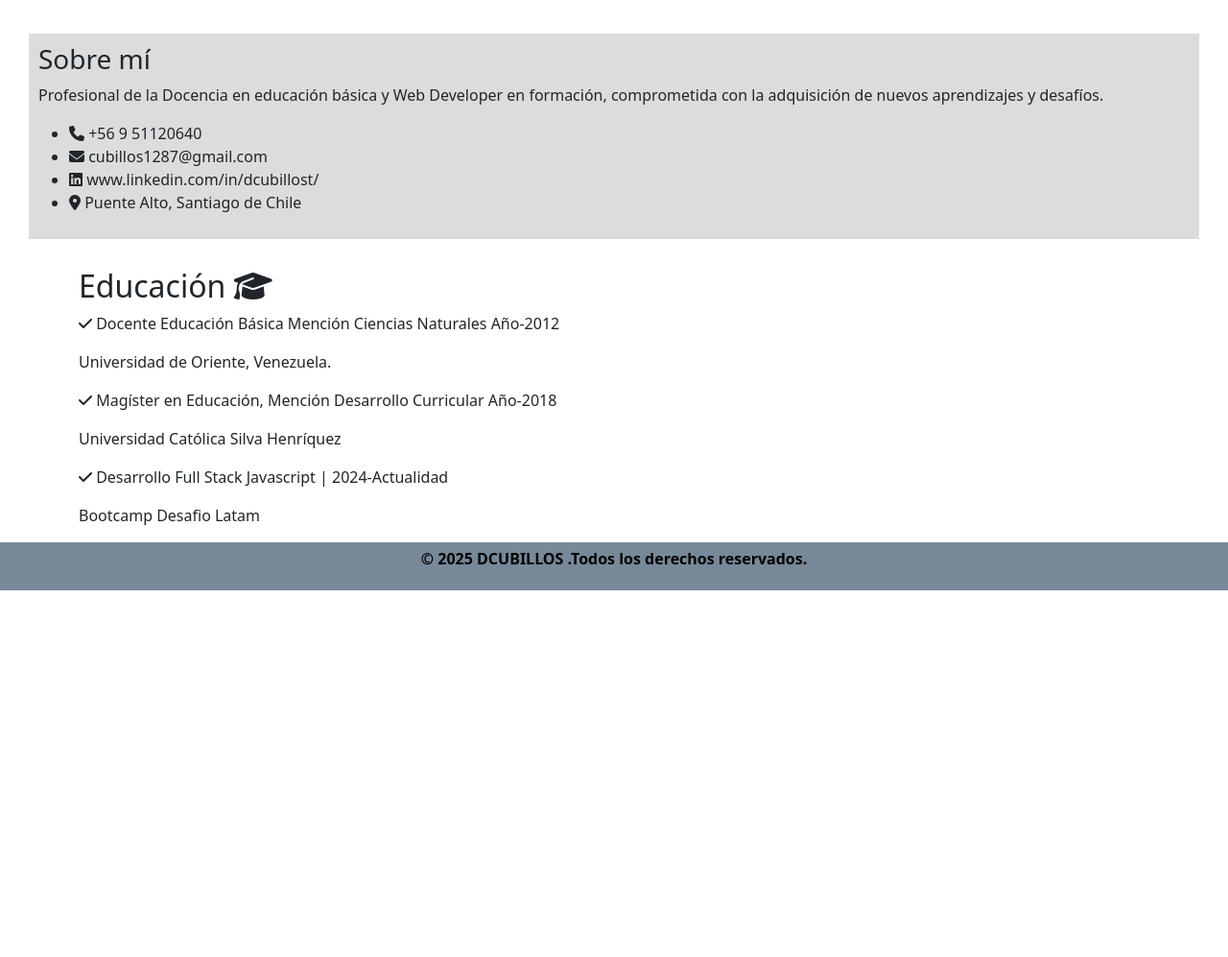
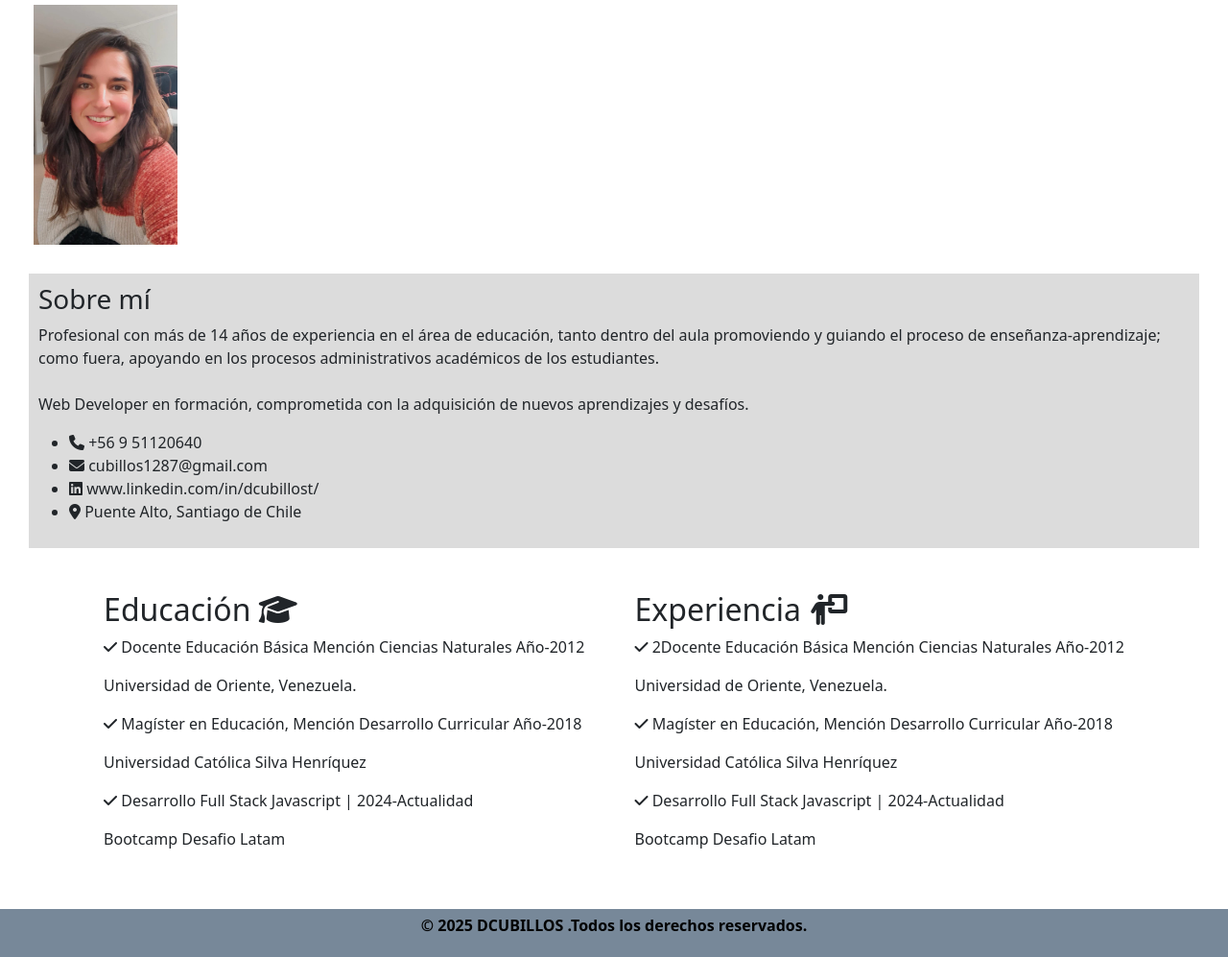
Before and after one commit to Cubillos1287/Cubillos1287.github.io, a plain HTML site: page index.html in a window 1280 px wide. Shown: the part 305-1302 px from the top of the page at 96% size. Before the commit the page ends 920 px from the top, so only its background shows below. Drawn offline with nearby package versions, Linux system fonts and the light colour scheme.

Commit message:
Avances2

```diff
--- a/assets/css/style.css
+++ b/assets/css/style.css
@@ -16,5 +16,17 @@ padding: 0;
     padding:5px;
     color: black;
     text-align: center;
-  font-weight: bold;
+    font-weight: bold;
 }
+.Foto{
+    max-width: 100%;
+    margin-left: 35px;
+    }
+.second-page{
+    display: flex;
+    margin-top: 45px;
+    justify-content: space-around;
+}
+.left-column, .right-column{
+    margin-bottom: 45px;
+}
--- a/index.html
+++ b/index.html
@@ -43,10 +43,17 @@
         </div>
     </nav>
     <main>
-        <section class="first-page">
+        <section>
+            <div class="Foto">
+                <img src="/assets/img/Foto Daniela Cubillos.jpg" alt="Foto Perfil" width="150" height="250">
+            </div>
             <div class="Datos">
                 <h3>Sobre mí</h3>
-                <p>Profesional de la Docencia en educación básica y Web Developer en formación, comprometida con la
+                <p>Profesional con más de 14 años de experiencia en el área de
+                    educación, tanto dentro del aula promoviendo y guiando el proceso de
+                    enseñanza-aprendizaje; como fuera, apoyando en los procesos
+                    administrativos académicos de los estudiantes. <br>
+                    <br>Web Developer en formación, comprometida con la
                     adquisición de nuevos aprendizajes
                     y desafíos.</p>
                 <ul>
@@ -71,19 +78,39 @@
         </section>
         <div class="container second-page">
             <article class="left-column">
-                <h2 id="education" class="second-page-title">Educación <i class="icon-second-page fa-solid fa-graduation-cap"></i></h2>
+                <h2 id="education" class="second-page-title">Educación <i
+                        class="icon-second-page fa-solid fa-graduation-cap"></i></h2>
 
-                <p class="carrera"> <i class="fa-solid fa-check"></i> Docente Educación Básica Mención Ciencias Naturales Año-2012</p>
+                <p class="carrera"> <i class="fa-solid fa-check"></i> Docente Educación Básica Mención Ciencias
+                    Naturales Año-2012</p>
                 <p class="academy-name">Universidad de Oriente, Venezuela. </p>
 
-                <p class="carrera"> <i class="fa-solid fa-check"></i></i> Magíster en Educación, Mención Desarrollo Curricular Año-2018</p>
+                <p class="carrera"> <i class="fa-solid fa-check"></i></i> Magíster en Educación, Mención Desarrollo
+                    Curricular Año-2018</p>
                 <p class="academy-name">Universidad Católica Silva Henríquez </p>
 
-                <p class="carrera"> <i class="fa-solid fa-check"></i> Desarrollo Full Stack Javascript | 2024-Actualidad</p>
+                <p class="carrera"> <i class="fa-solid fa-check"></i> Desarrollo Full Stack Javascript | 2024-Actualidad
+                </p>
                 <p class="academy-name">Bootcamp Desafio Latam</p>
             </article>
+            <article class="right-column">
+                <h2 id="experience" class="second-page-title">Experiencia
+                    <i class="fa-solid fa-person-chalkboard"></i>
+                </h2>
 
+                <p class="cargo"> <i class="fa-solid fa-check"></i> 2Docente Educación Básica Mención Ciencias
+                    Naturales Año-2012</p>
+                <p class="academy-name">Universidad de Oriente, Venezuela. </p>
 
+                <p class="carrera"> <i class="fa-solid fa-check"></i></i> Magíster en Educación, Mención Desarrollo
+                    Curricular Año-2018</p>
+                <p class="academy-name">Universidad Católica Silva Henríquez </p>
+
+                <p class="carrera"> <i class="fa-solid fa-check"></i> Desarrollo Full Stack Javascript | 2024-Actualidad
+                </p>
+                <p class="academy-name">Bootcamp Desafio Latam</p>
+            </article>
+        </div>
     </main>
 
 
```
